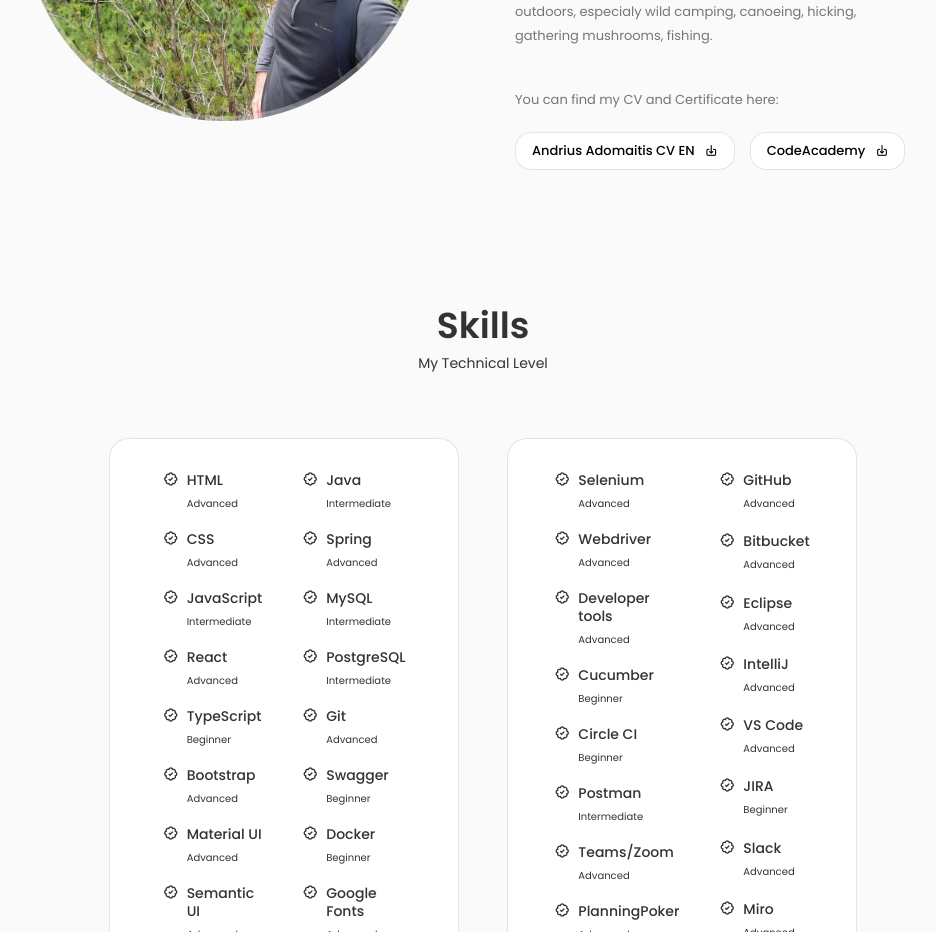
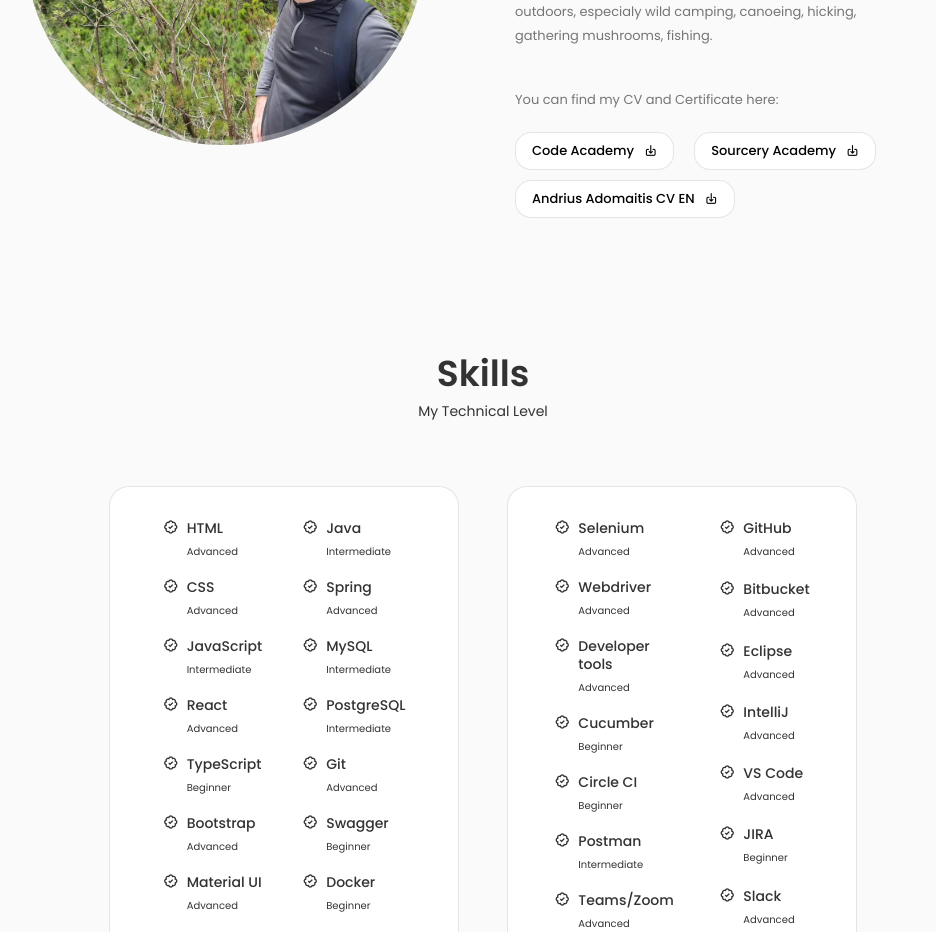
Before and after one commit to esuandrius/portfolio, a React (Create React App) app: page / in a window 1280 px wide. Shown: the part 1080-2012 px from the top of the page, without its empty margins (157-1093 px from the left). Built offline with nearby package versions, Linux system fonts and the light colour scheme.

Commit message:
added sourcery diploma

```diff
--- a/src/components/about/About.jsx
+++ b/src/components/about/About.jsx
@@ -3,7 +3,8 @@ import { useTranslation } from "react-i18next";
 import { t } from "i18next";
 import "./about.css";
 import CVEN from "../../assets/Andrius Adomaitis CV EN.pdf";
-import Diploma from "../../assets/CodeAcademy Java diplomas.pdf";
+import CodeAcademy from "../../assets/CodeAcademy Java diplomas.pdf";
+import SourceryAcademy from "../../assets/Sourcery Academy diplomas.pdf";
 
 const About = () => {
   const { i18n } = useTranslation();
@@ -23,22 +24,33 @@ const About = () => {
           <span className="about__description">{t("cv-and-certificate")}</span>
           <br />
           <br />
+
+          <a
+            download="CodeAcademy diplomas"
+            href={CodeAcademy}
+            className="button button--flex button-cv button-cv-certificate"
+            title={t("codeacademy-diploma")}
+          >
+            {t("certificate-codeacademy")}
+            <i style={{ marginLeft: 10 }} class="uil uil-download-alt"></i>
+          </a>
+          <a
+            download="Sourcery Academy diplomas"
+            href={CodeAcademy}
+            className="button button--flex button-cv button-cv-certificate"
+            title={t("sourceryacademy-diploma")}
+          >
+            {t("certificate-sourcery")}
+            <i style={{ marginLeft: 10 }} class="uil uil-download-alt"></i>
+          </a>
           <a
             download="Andrius Adomaitis CV EN"
             href={CVEN}
             className="button button--flex button-cv"
             title={t("CV-EN")}
+            style={{ marginTop: 10 }}
           >
             Andrius Adomaitis CV EN
-            <i style={{ marginLeft: 10 }} class="uil uil-download-alt"></i>
-          </a>
-          <a
-            download="CodeAcademy Java diplomas"
-            href={Diploma}
-            className="button button--flex button-cv button-cv-certificate"
-            title={t("java-certificate")}
-          >
-            {t("certificate")}
             <i style={{ marginLeft: 10 }} class="uil uil-download-alt"></i>
           </a>
         </div>
--- a/src/components/about/about.css
+++ b/src/components/about/about.css
@@ -49,7 +49,7 @@
   line-height: 1.5rem;
 }
 .button-cv {
-  margin-right: 15px;
+  margin-right: 20px;
 }
 
 a {
--- a/src/locales/en/translation.json
+++ b/src/locales/en/translation.json
@@ -14,8 +14,10 @@
   "cv-and-certificate": "You can find my CV and Certificate here:",
   "CV-LT": "CV in lithuanian",
   "CV-EN": "CV in english",
-  "certificate": "CodeAcademy",
-  "java-certificate": "Java course certificate",
+  "certificate-codeacademy": "Code Academy",
+  "certificate-sourcery": "Sourcery Academy",
+  "codeacademy-diploma": "Code Academy diploma",
+  "sourceryacademy-diploma": "Sourcery Academy diploma",
   "my-technical-level": "My Technical Level",
   "frontend": "FrontEnd",
   "backend": "BackEnd",
--- a/src/locales/lt/translation.json
+++ b/src/locales/lt/translation.json
@@ -14,8 +14,10 @@
   "cv-and-certificate": "Čia galite rasti mano CV ir sertifikatą:",
   "CV-LT": "CV lietuviškas",
   "CV-EN": "CV angliškas",
-  "certificate": "CodeAcademy",
-  "java-certificate": "Java kursų sertifikatas",
+  "certificate-codeacademy": "Code Academy",
+  "certificate-sourcery": "Sourcery Academy",
+  "codeacademy-diploma": "Code Academy diplomas",
+  "sourceryacademy-diploma": "Sourcery Academy diplomas",
   "my-technical-level": "Mano techninis lygis",
   "frontend": "Frontend",
   "backend": "Backend",
```
Also changed, not shown: 1 other file (tests, documents, lock files or other folders).
